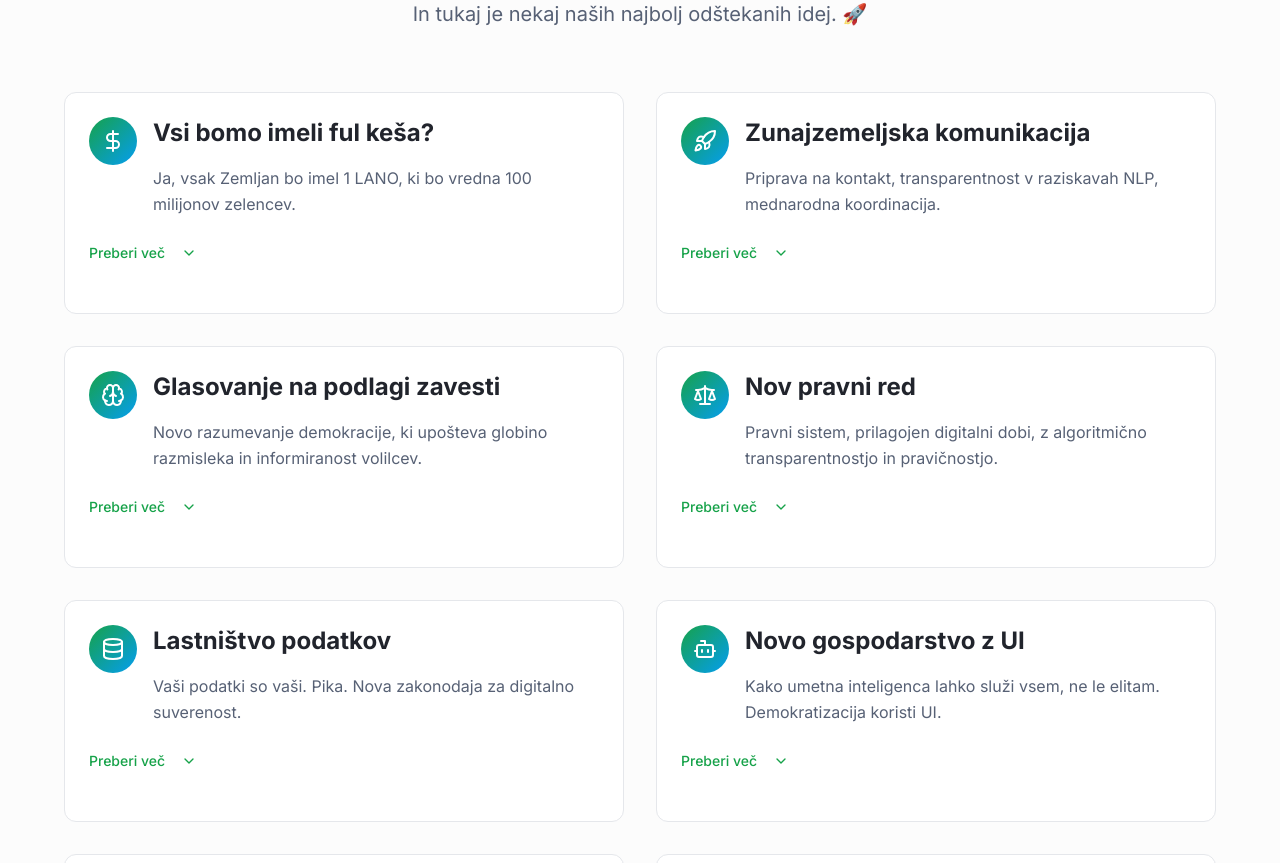
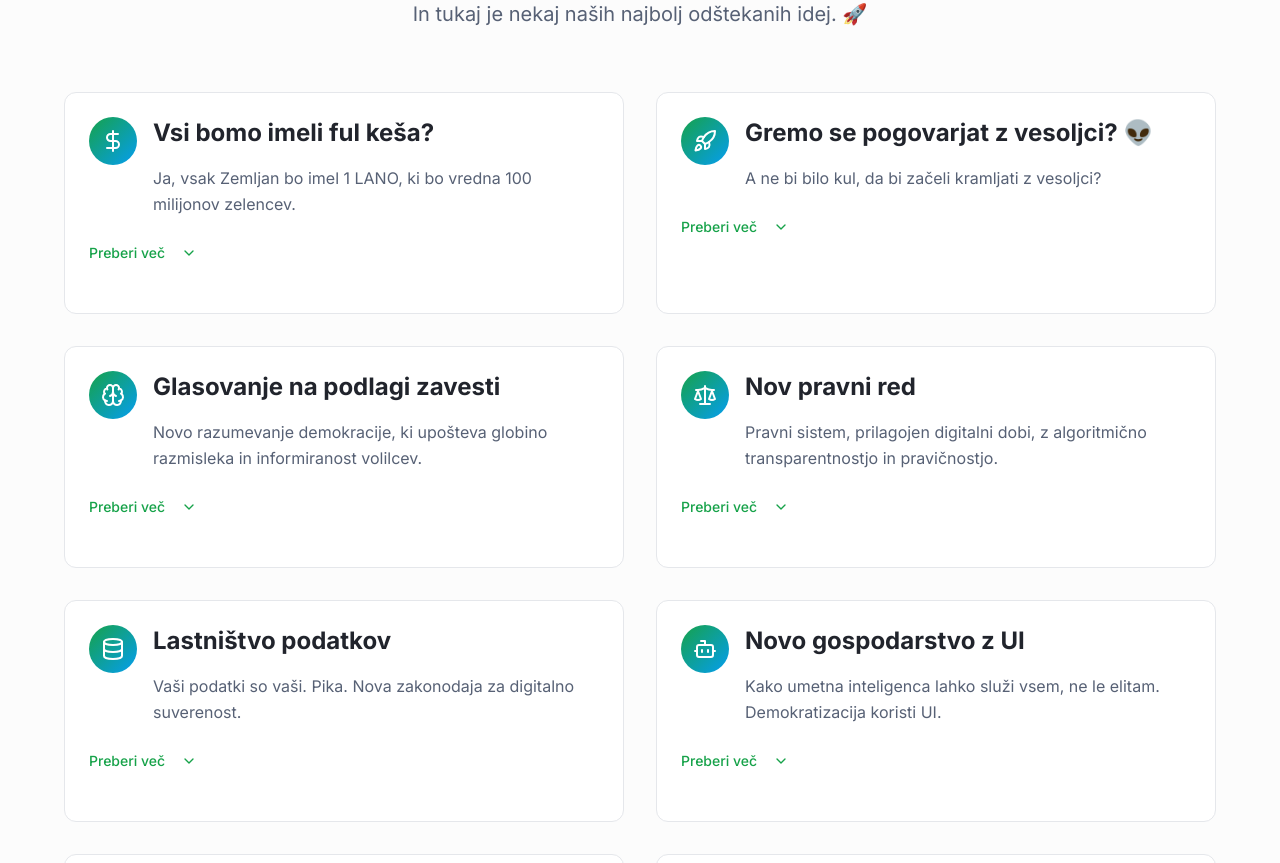
Before and after one commit to BrillyantJosh/nov-svetovni-red-lana, a React (Vite) app: page / in a window 1280 px wide. Shown: the part 1286-2149 px from the top of the page. Built offline with nearby package versions, Linux system fonts and the light colour scheme; the HTML template or start-up script is replaced by a standard one.

Commit message:
Update alien communication card

```diff
--- a/src/pages/Index.tsx
+++ b/src/pages/Index.tsx
@@ -151,17 +151,41 @@ const Index = () => {
 
             {/* Extraterrestrial Communication */}
             <ExpandableSection
-              title="Zunajzemeljska komunikacija"
-              summary="Priprava na kontakt, transparentnost v raziskavah NLP, mednarodna koordinacija."
-              content="Dokazi o neidentificiranih letalnih objektih se kopičijo. Čas je za resno obravnavo te teme:
+              title="Gremo se pogovarjat z vesoljci? 👽"
+              summary="A ne bi bilo kul, da bi začeli kramljati z vesoljci?"
+              content={<>
+                <p className="mb-4">
+                  Vprašanje za milijon dolarjev: <strong>a smo res sami v vesolju? A smo res mi tista najbolj napredna bitja v univerzumu?</strong>
+                </p>
+                <p className="mb-4">
+                  Pa saj moraš biti že skoraj vesoljc, da pomisliš, da ni nikogar bolj pametnega od tebe, haha.
+                </p>
 
-• Popolna transparentnost vlad glede NLP raziskav
-• Ustanovitev mednarodne agencije za NLP raziskave
-• Pripravljenost protokolov za Prvi kontakt
-• Vlaganje v SETI in sorodne raziskave
-• Etične smernice za morebitno interakcijo z NLP
+                <p className="mb-4">
+                  Eden najbolj brihtnih ljudi v naši zgodovini je rekel: <strong>"Vem, da nič ne vem."</strong>
+                </p>
+                <p className="mb-4">
+                  Mi pa, ki smo mogoče četrt tako pametni kot on, si upamo razmišljati, da smo najpametnejši v celem univerzumu… a še niti stopili nismo na drug planet, kaj šele v drugo osončje ali galaksijo. Seveda nismo sami. Med nami je polno "vesoljčkov", a jih ne priznamo, ker jih nočemo videti.
+                </p>
 
-Človeštvo mora biti pripravljeno na možnost, da nismo sami v vesolju."
+                <p className="mb-4">
+                  <strong>Ampak veste, kje je zajec?</strong>
+                </p>
+                <p className="mb-4">
+                  Človek se že od svoje sence v temi ustraši. Presrani smo, ko vidimo medveda. Ko osa prileti mimo glave, mahamo, kot da gre za življenje. In zdaj ti, veliki pogumnež, želiš videti vesoljca? Verjemi, če se ti pojavi pred vrati, boš pograbil nož, palico ali puško in se branil, kot da te hoče fentat.
+                </p>
+
+                <p className="mb-4">
+                  Mi smo nepotrpežljivi in prestrašeni, oni pa so umirjeni in potrpežljivi. Nikamor se jim ne mudi. Počasi, z majhnimi koraki, nas mehčajo. Zato imate toliko primerov kanaliziranja vesoljčkov – da nas počasi pripravljajo.
+                </p>
+
+                <p className="mb-4">
+                  V <strong>Novem Svetovnem Redu Lana</strong> bomo najprej javno priznali, da obstajajo, in začeli z njimi komunicirati preko kanalov. Radovedno, z odprtim srcem, da nam prišepnejo kaj zanimivega. Korak za korakom.
+                </p>
+                <p>
+                  Saj poznate komad: pasito, pasito, despacito… 😉
+                </p>
+              </>}
               icon={<Rocket className="h-6 w-6" />}
             />
 
```
